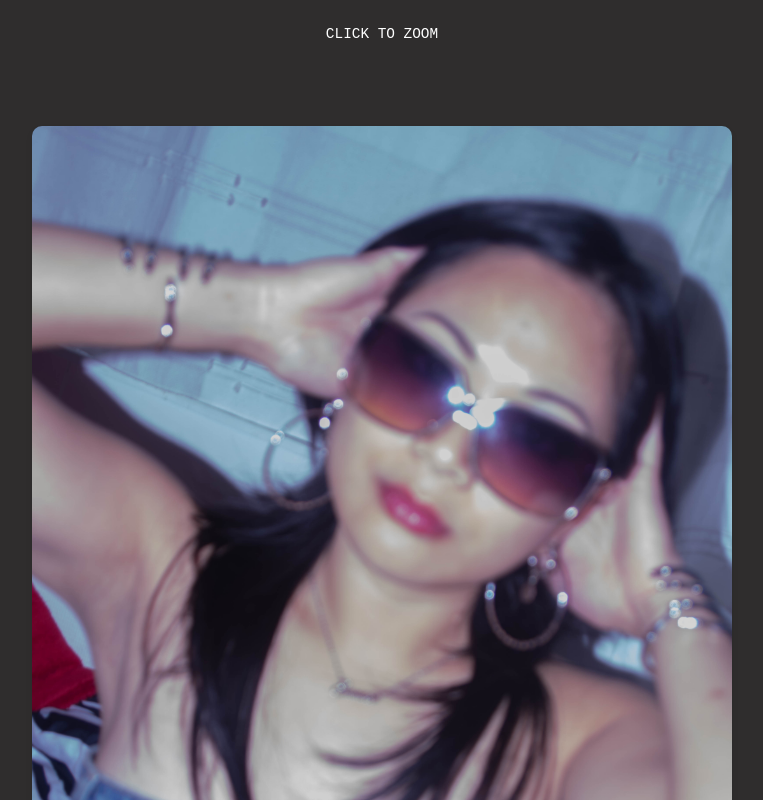
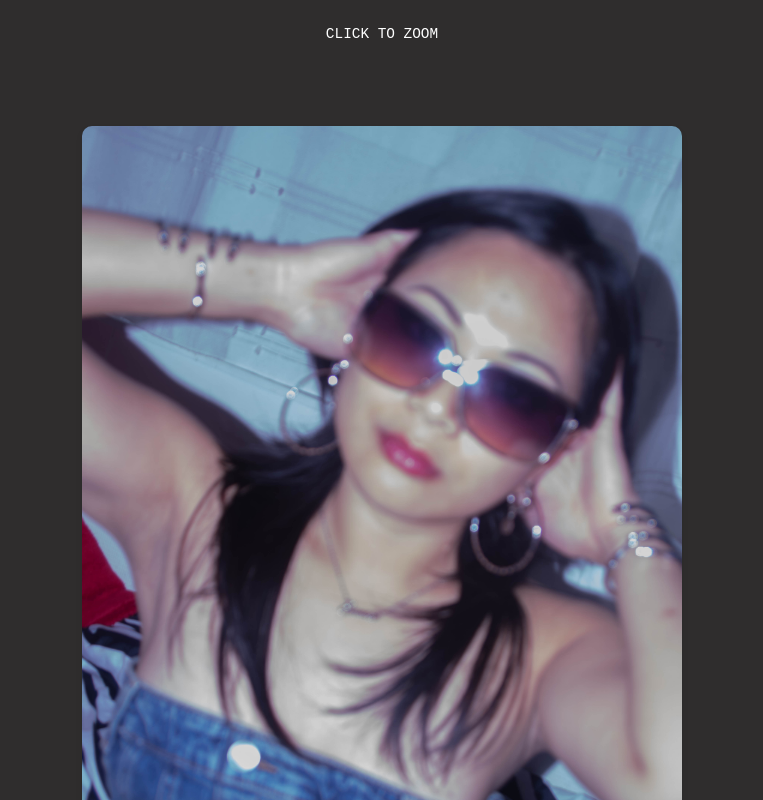
Before and after one commit to inteirity/IWANNADIE, a plain HTML site: page index.html in a window 1280 px wide. Shown: the part 360-1160 px from the top of the page, without its empty margins (258-1021 px from the left). Drawn offline with Linux system fonts and the light colour scheme.

Commit message:
Update style.css

```diff
--- a/style.css
+++ b/style.css
@@ -57,7 +57,7 @@ body {
 
 .photo-grid img {
     width: 100%;
-    max-width: 700px; /* Reduced the max width of images */
+    max-width: 600px; /* Reduced the max width of images */
     height: auto;
     border-radius: 10px;
     box-shadow: 0 4px 6px rgba(0, 0, 0, 0.1);
```
